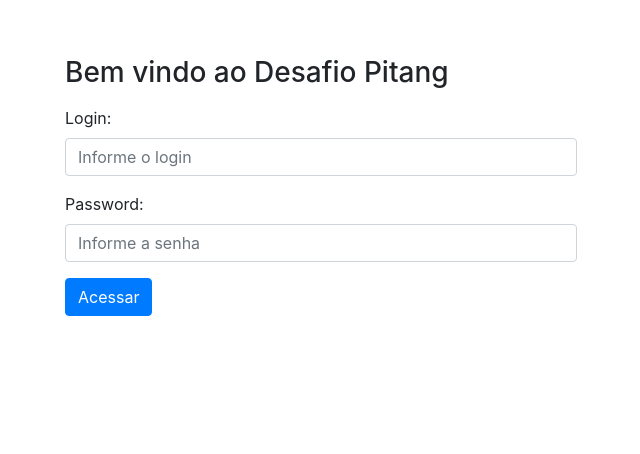
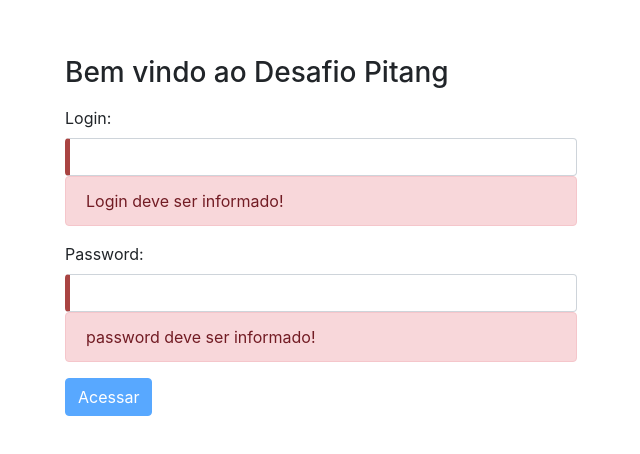
Before and after one commit to DEV-GHSOLUCOES/cars-and-users-front, an Angular app: page / in a window 1280 px wide. Shown: the part 136-590 px from the top of the page, without its empty margins (319-959 px from the left). Built offline with nearby package versions, Linux system fonts and the light colour scheme.

Commit message:
Commit com autenticacao jwt para o lgin

```diff
--- /dev/null
+++ b/src/app/app-constants.ts
@@ -0,0 +1,19 @@
+export class AppConstants {
+
+
+    public static get urlServidor(): string {
+        return "http://localhost:8080/"
+    }
+
+    public static get urlApiLogin(): string{
+        return this.urlServidor + "cars-and-users-api/api/signin"
+    }
+
+    public static get urlApiUsers(): string {
+        return this.urlServidor + "cars-and-users-api/api/users"
+    }
+
+    public static get urlApiCars(): string {
+        return this.urlServidor + "cars-and-users-api/api/cars"
+    }
+}
--- a/src/app/app.component.html
+++ b/src/app/app.component.html
@@ -6,15 +6,21 @@
 
 
   <div class="form-group">
-    <label for="email">Login:</label>
-    <input type="email" class="form-control" id="login" placeholder="Informe o login" required>
+    <label for="login">Login:</label>
+    <input type="email" class="form-control"  #email="ngModel"   [(ngModel)]="user.login" id="login" name="login" required>
+    <div *ngIf="email.invalid"  class="alert alert-danger">
+        Login deve ser informado!
+    </div>
   </div>
 
   <div class="form-group">
     <label for="password">Password:</label>
-    <input type="password" class="form-control" id="password" placeholder="Informe a senha" required>
+    <input type="password" class="form-control"  #password="ngModel"   [(ngModel)]="user.password" id="password" name="password" required>
+    <div *ngIf="password.invalid"  class="alert alert-danger">
+      password deve ser informado!
+  </div>
   </div>
 
-  <button type="button" class="btn btn-primary ">Acessar</button>
+  <button type="button" [disabled]="email.invalid || password.invalid" class="btn btn-primary" (click)="login()"  >Acessar</button>
 
 </form>
--- a/src/app/app.component.ts
+++ b/src/app/app.component.ts
@@ -1,4 +1,6 @@
 import { Component } from '@angular/core';
+import { LoginServiceService } from './service/login-service.service';
+
 
 @Component({
   selector: 'app-root',
@@ -7,4 +9,13 @@
 })
 export class AppComponent {
   title = 'cars-and-users-front';
+
+  user = {login: '', password: ''}
+
+  constructor(private loginService: LoginServiceService){}
+
+  public login(){
+   this.loginService.login(this.user);
+  }
+
 }
--- a/src/app/app.module.ts
+++ b/src/app/app.module.ts
@@ -3,6 +3,8 @@
 
 import { AppRoutingModule } from './app-routing.module';
 import { AppComponent } from './app.component';
+import { FormsModule } from '@angular/forms';
+import { HttpClientModule } from '@angular/common/http';
 
 @NgModule({
   declarations: [
@@ -10,7 +12,9 @@
   ],
   imports: [
     BrowserModule,
-    AppRoutingModule
+    AppRoutingModule,
+    FormsModule,
+    HttpClientModule
   ],
   providers: [],
   bootstrap: [AppComponent]
--- /dev/null
+++ b/src/app/service/login-service.service.ts
@@ -0,0 +1,35 @@
+import { HttpClient } from '@angular/common/http';
+import { Injectable } from '@angular/core';
+import { AppConstants } from '../app-constants';
+import { error } from '@angular/compiler/src/util';
+
+
+@Injectable({
+  providedIn: 'root'
+})
+export class LoginServiceService {
+
+  constructor(private http: HttpClient) { }
+
+login(user: any){
+
+   return this.http.post(AppConstants.urlApiLogin, JSON.stringify(user)).subscribe(data  => {
+
+    var token = JSON.parse(JSON.stringify(data)).Authorization.split(' ')[1];
+    localStorage.setItem("token", token);
+
+    //console.info("token " + localStorage.getItem("token"))
+
+   },
+
+    error => {
+       console.error("Erro ao fazer login");
+       alert('Acesso Negado!');
+    }
+
+   );
+}
+
+
+
+}
--- a/src/styles.css
+++ b/src/styles.css
@@ -1 +1,7 @@
-/* You can add global styles to this file, and also import other style files */
+.ng-valid[required], .ng-valid.required{
+    border-left: 5px solid #42A948 ;
+}
+
+.ng-invalid:not(form){
+    border-left: 5px solid #a94442;
+}
```
